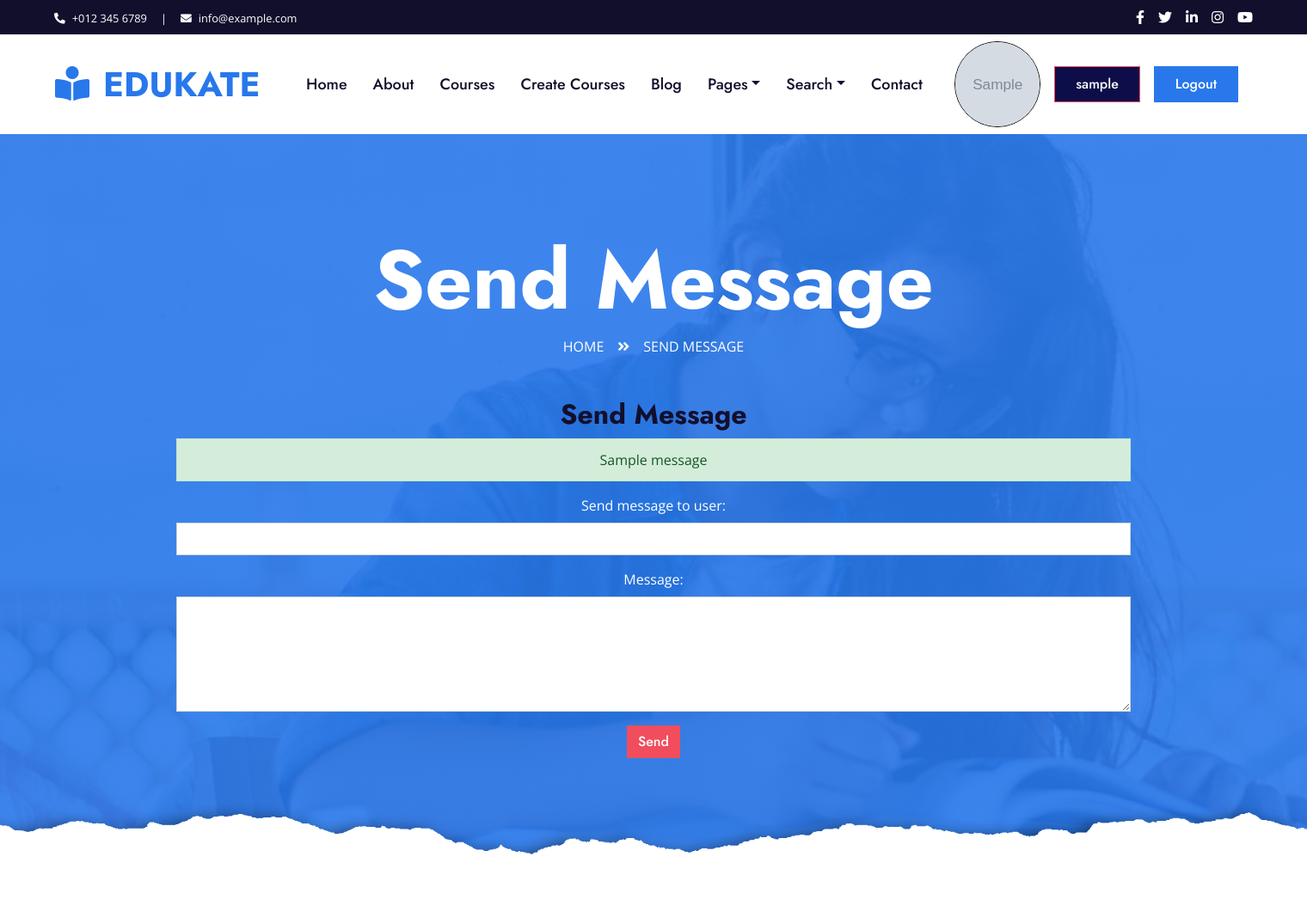
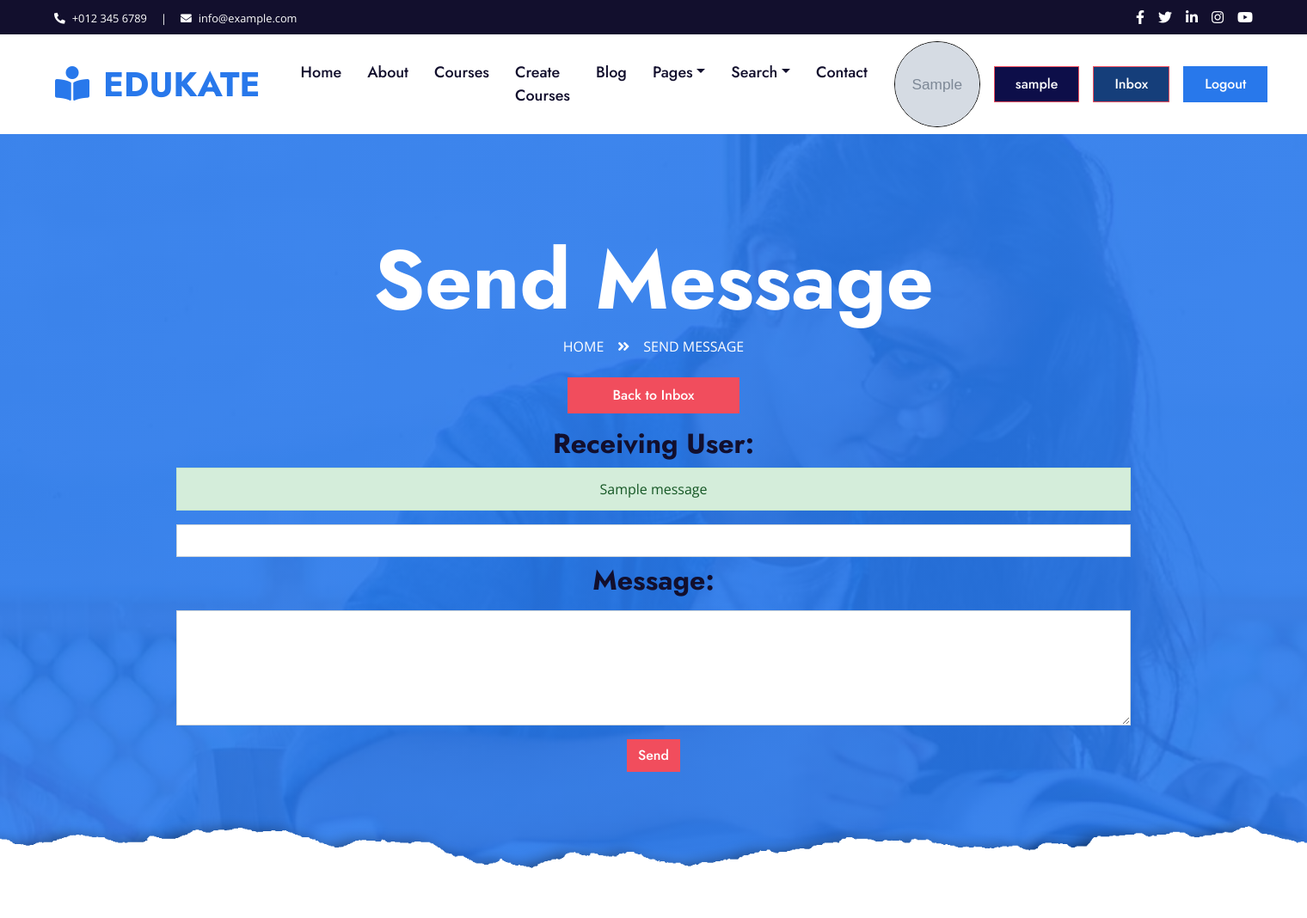
Before and after one commit to CristianPereyraHerrera/Proyecto_Final_Cristian_David_Pereyra_Herrera, a Django app: page /messages/send_message/ in a window 1520 px wide. Shown: the top 1068 px of the page at 86% size. Run offline with Django 4.2, Linux system fonts and the light colour scheme; a user stored in the database is signed in; tables that the repository leaves empty hold one stand-in row (values such as "Sample post"); grey boxes marked "Sample" are stand-in pictures; one stand-in notice (Sample message) is shown; some libraries are stand-ins or nearby versions.

Commit message:
project_over

```diff
--- a/AppEdukate/views.py
+++ b/AppEdukate/views.py
@@ -82,7 +82,7 @@ def search_students(request):
     last_name = request.GET.get('last_name')
     email = request.GET.get('email')
     min_length = 3
-    students = Student.objects.all()
+    students = User.objects.all()
     message_error = ""
     if not first_name and not last_name and not email and not request.GET:
         return render(request, "AppEdukate/search_students.html")
--- a/SystemMessages/forms.py
+++ b/SystemMessages/forms.py
@@ -1,5 +1,6 @@
 from django import forms
 from django.contrib.auth.models import User
+
 
 class MessageForm(forms.Form):
     user_username = forms.CharField(label='Recipient username')
--- a/SystemMessages/models.py
+++ b/SystemMessages/models.py
@@ -1,5 +1,6 @@
 from django.db import models
 from django.contrib.auth.models import User
+from django.urls import reverse
 
 
 # Create your models here.
@@ -11,3 +12,6 @@ class Message(models.Model):
 
     def __str__(self):
         return f'Message from {self.user_sender} to {self.user_receiver}'
+
+    def get_absolute_url(self):
+        return reverse('send_message', kwargs={'username': self.user_receiver.username})
--- a/SystemMessages/urls.py
+++ b/SystemMessages/urls.py
@@ -1,8 +1,10 @@
 from django.urls import path
-from SystemMessages.views import inbox, send_message, see_message
+from SystemMessages.views import send_message, see_message, delete_message
+
 
 urlpatterns = [
-    path('messages/', inbox, name='Messages'),
+    path('messages/', see_message, name='SeeMessage'),
     path('messages/send_message/', send_message, name='SendMessage'),
-    path('messages/see_message/', see_message, name='SeeMessage'),
+    path('messages/send-message/<str:user_username>/', send_message, name='ReSendMessage'),
+    path('messages/delete/<int:message_id>/', delete_message, name='DeleteMessage')
 ]
--- a/SystemMessages/views.py
+++ b/SystemMessages/views.py
@@ -1,33 +1,32 @@
 from django.shortcuts import render, redirect
 from django.contrib import messages
 from django.contrib.auth.decorators import login_required
-from django.db.models import Q
 from .forms import MessageForm
 from .models import Message
 from django.contrib.auth.models import User
 
+
 # Create your views here.
 @login_required
-def inbox(request):
-    return render(request, 'SystemMessages/messages.html')
-
-
-@login_required
-def send_message(request):
-    form = MessageForm()
+def send_message(request, user_username=None):
     if request.method == 'POST':
         form = MessageForm(request.POST)
         if form.is_valid():
-            username = form.cleaned_data['user_username']
+            username = request.POST.get('user_username')
             content = form.cleaned_data['content']
             user_receiver = User.objects.filter(username=username).first()
-            message = Message(user_sender=request.user, user_receiver=user_receiver, content=content)
-            message.save()
-            messages.success(request, 'Message sent successfully.')
-            return redirect('SendMessage')
+            message = Message(user_sender=request.user, content=content)
+            if user_receiver:
+                message.user_receiver = user_receiver
+                message.save()
+                messages.success(request, 'Message sent successfully.')
+                return redirect('SendMessage')
+    else:
+        form = MessageForm()
 
     context = {
-        'form': form
+        'form': form,
+        'user_username': user_username
     }
     return render(request, 'SystemMessages/send_message.html', context=context)
 
@@ -42,3 +41,16 @@ def see_message(request):
         'received_messages': received_messages
     }
     return render(request, 'SystemMessages/see_message.html', context=context)
+
+
+@login_required
+def delete_message(request, message_id):
+    try:
+        message = Message.objects.get(id=message_id, user_sender=request.user)
+    except Message.DoesNotExist:
+        messages.error(request, 'The message you are trying to delete does not exist or you do not have permission to delete it.')
+        return redirect('SendMessage')
+
+    message.delete()
+    messages.success(request, 'The message was successfully deleted.')
+    return redirect('SeeMessage')
--- a/templates/Posts/posts_page.html
+++ b/templates/Posts/posts_page.html
@@ -136,12 +136,15 @@
                 </div>
                 <div class="nav-link dropdown">
                     {% if user.is_authenticated %}
-                        <div class="d-flex align-items-center">
+                         <div class="d-flex align-items-center">
                             <div class="circular-avatar" style="border: 1px solid black; padding: 5px; display: inline-block;">
                                 <img src="{{ user.avatar.image.url }}" alt="Usuario" height="50 px">
                             </div>
                             <div class="ml-3">
                                 <a href="{% url 'accountEditUser' %}" class="class=position-relative btn btn-secondary py-2 px-4 d-none d-lg-block" style="background-color: #0d0e49;">{{ user.username }}</a>
+                            </div>
+                            <div class="ml-3">
+                                <a href="{% url 'SeeMessage' %}" class="class=position-relative btn btn-secondary py-2 px-4 d-none d-lg-block" style="background-color: #153e7a;">Inbox</a>
                             </div>
                             <div class="ml-3">
                                 <a href="{% url 'logoutAccount' %}" class="btn btn-primary py-2 px-4 d-none d-lg-block">Logout</a>
--- a/templates/SystemMessages/send_message.html
+++ b/templates/SystemMessages/send_message.html
@@ -1,16 +1,21 @@
 {% extends 'index.html' %}
+
 
 {% block Header %}
     <div class="jumbotron jumbotron-fluid page-header position-relative overlay-bottom" style="margin-bottom: 90px;">
         <div class="container text-center py-5">
             <h1 class="text-white display-1">Send Message</h1>
-            <div class="d-inline-flex text-white mb-5">
+            <div class="d-inline-flex text-white mb-4">
                 <p class="m-0 text-uppercase"><a class="text-white" href="{% url 'AppEdukateIndex' %}">Home</a></p>
                 <i class="fa fa-angle-double-right pt-1 px-3"></i>
                 <p class="m-0 text-uppercase">Send Message</p>
             </div>
+            <div class="text-center mb-3">
+                <a href="{% url 'SeeMessage' %}" class="btn btn-secondary py-2 px-2 d-none d-lg-block"
+                   style="width: 200px; margin: 0 auto;">Back to Inbox</a>
+            </div>
             {% block Content %}
-                <h2>Send Message</h2>
+                <h2>Receiving User:</h2>
                 {% if messages %}
                     {% for message in messages %}
                         <div class="alert alert-{{ message.tags }}">
@@ -21,12 +26,14 @@
             {% endblock %}
             <form method="POST">
                 {% csrf_token %}
+                {% if message %}
+                    <input type="text" name="user_username" value="{{ message.user_sender.username }}" readonly>
+                {% else %}
+                    <input type="text" name="user_username" id="user_username" class="form-control mb-2" required
+                           value="{{ original_sender_name }}">
+                {% endif %}
                 <div class="form-group">
-                    <label for="user_username" style="color: white">Send message to user:</label>
-                    <input type="text" name="user_username" id="user_username" class="form-control" required>
-                </div>
-                <div class="form-group">
-                    <label for="content" style="color: white">Message:</label>
+                    <h2><label for="content">Message:</label></h2>
                     <textarea name="content" id="content" class="form-control" rows="5" required></textarea>
                 </div>
                 <button type="submit" class="btn btn-secondary">Send</button>
--- a/templates/index.html
+++ b/templates/index.html
@@ -139,6 +139,9 @@
                             </div>
                             <div class="ml-3">
                                 <a href="{% url 'accountEditUser' %}" class="class=position-relative btn btn-secondary py-2 px-4 d-none d-lg-block" style="background-color: #0d0e49;">{{ user.username }}</a>
+                            </div>
+                            <div class="ml-3">
+                                <a href="{% url 'SeeMessage' %}" class="class=position-relative btn btn-secondary py-2 px-4 d-none d-lg-block" style="background-color: #153e7a;">Inbox</a>
                             </div>
                             <div class="ml-3">
                                 <a href="{% url 'logoutAccount' %}" class="btn btn-primary py-2 px-4 d-none d-lg-block">Logout</a>
```
Also changed, not shown: templates/SystemMessages/see_message.html (+27 -7 lines), AppEdukate/migrations/0001_initial.py, Posts/migrations/0001_initial.py, SystemMessages/migrations/0001_initial.py, accounts/migrations/0001_initial.py.
